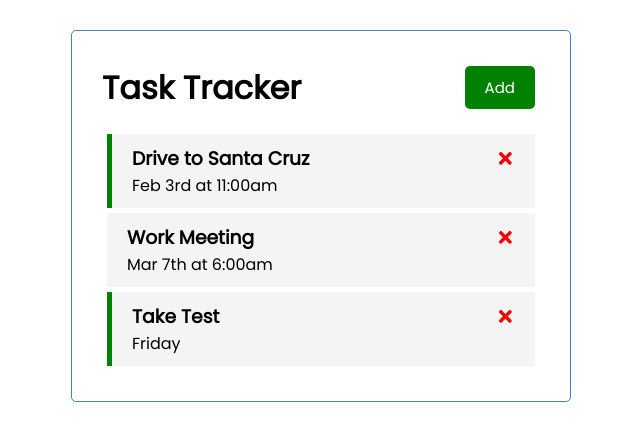
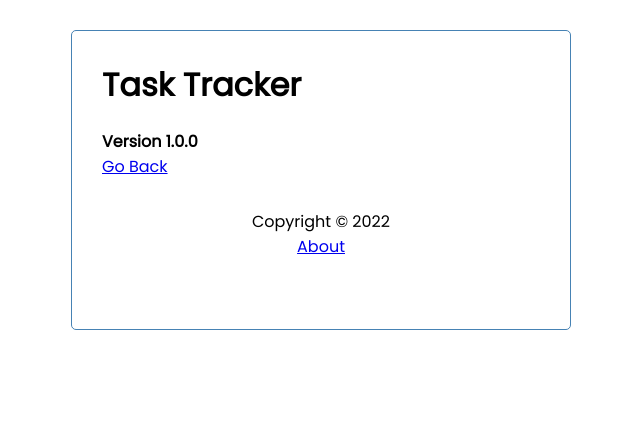
Before and after one commit to matthewfritsch/Todo-App_React, a React (Create React App) app: page /about in a window 1280 px wide. Shown: the top 440 px of the page, without its empty margins (319-959 px from the left). Built offline with nearby package versions, Linux system fonts and the light colour scheme; data requests are answered from the project's data file.

Commit message:
Added routing, fake About page:

```diff
--- a/package.json
+++ b/package.json
@@ -1,4 +1,3 @@
-
 {
   "name": "traversy",
   "version": "0.1.0",
@@ -11,6 +10,7 @@
     "react": "^17.0.2",
     "react-dom": "^17.0.2",
     "react-icons": "^4.3.1",
+    "react-router-dom": "^6.2.1",
     "react-scripts": "5.0.0",
     "web-vitals": "^2.1.4"
   },
--- a/src/App.js
+++ b/src/App.js
@@ -1,8 +1,11 @@
 import { useState, useEffect } from "react"
+import {BrowserRouter as Router, Route, Routes} from 'react-router-dom'
 
 import Header from "./components/Header";
+import Footer from "./components/Footer";
 import Tasks from "./components/Tasks";
 import AddTask from "./components/AddTask";
+import About from "./components/About";
 
 
 function App() {
@@ -86,15 +89,25 @@
   }
 
   return (
+    <Router>
       <div className="container">
           <Header onAdd={() => setShowAddTab(!showAddTab)} showAdd={showAddTab}/>
+          <Routes>
+            <Route path='/' exact element={
+              <>
               {showAddTab && <AddTask onAdd={addTask}/>}
             {tasks.length > 0 ? (
               <Tasks tasks={tasks} onDelete={deleteTask} toggleReminder={toggleReminder}/>
             ) : (
               'No Tasks To Show.'
             )}
+              </>
+            } />
+            <Route path='/about' element={<About/>} />
+          </Routes>
+          <Footer />
       </div>
+    </Router>
   );
 }
 
--- /dev/null
+++ b/src/components/About.js
@@ -0,0 +1,12 @@
+import { Link } from "react-router-dom"
+
+const About = () => {
+  return (
+    <div>
+        <h4>Version 1.0.0</h4>
+        <Link to='/'>Go Back</Link>
+    </div>
+  )
+}
+
+export default About
--- /dev/null
+++ b/src/components/Footer.js
@@ -0,0 +1,12 @@
+import { Link } from "react-router-dom"
+
+const Footer = () => {
+  return (
+    <footer>
+        <p>Copyright &copy; 2022</p>
+        <Link to="/about">About</Link>
+    </footer>
+  )
+}
+
+export default Footer
--- a/src/components/Header.js
+++ b/src/components/Header.js
@@ -1,3 +1,4 @@
+import { useLocation } from 'react-router-dom'
 import PropTypes from 'prop-types'
 import Button from './Button'
 
@@ -8,11 +9,13 @@
     }
 
 
+    const location = useLocation()
+
     return (
         <div>
             <header className = 'header'>
                 <h1>{title}</h1>
-            <Button color={showAdd ? 'red' : 'green'} text={showAdd ? 'Close' : 'Add'} onClick={onAdd}/>
+                {location.pathname == '/' && <Button color={showAdd ? 'red' : 'green'} text={showAdd ? 'Close' : 'Add'} onClick={onAdd}/>}
             </header>
         </div>
     )
```
Also changed, not shown: 1 other file (tests, documents, lock files or other folders). Lines whose indentation alone changed are shown as unchanged.
